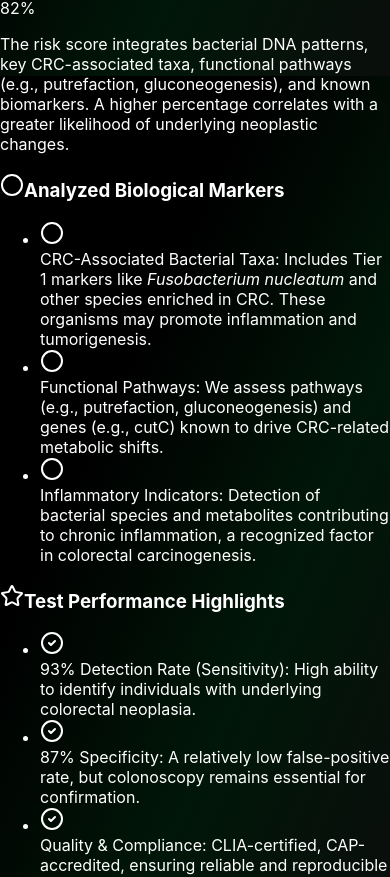
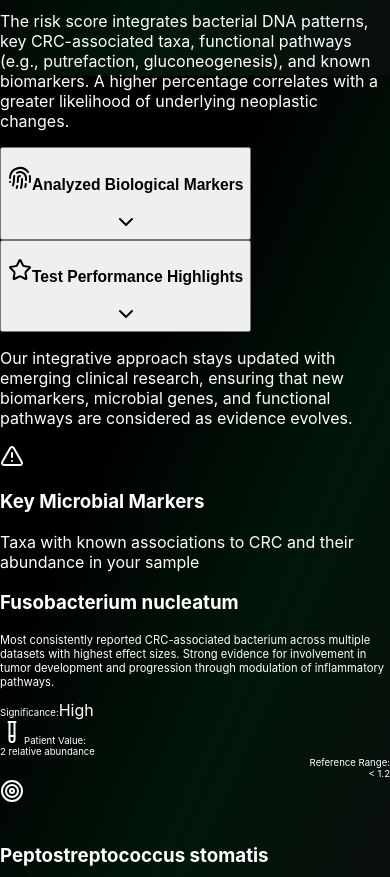
Before and after one commit to kmcclary/guthealthreport, a React (Create React App) app: page /crc-detection in a window 390 px wide. Shown: the part 1612-2489 px from the top of the page. Built offline with nearby package versions, Linux system fonts and the light colour scheme.

Commit message:
improve crc format

```diff
--- a/src/components/ui/MicrobiomeCRCReport.js
+++ b/src/components/ui/MicrobiomeCRCReport.js
@@ -27,6 +27,7 @@ import {
   Binary,
   ArrowUpCircle,
   ArrowDownCircle,
+  Fingerprint,
 } from 'lucide-react';
 
 const PatientInfoDropdown = ({ patientData }) => {
@@ -39,7 +40,7 @@ const PatientInfoDropdown = ({ patientData }) => {
         className="w-full flex items-center justify-between p-3 bg-white rounded-lg shadow-sm hover:bg-gray-50 transition-colors"
       >
         <span className="font-medium">Patient Information</span>
-        <ChevronDown className={`h-5 w-5 transition-transform ${isOpen ? 'transform rotate-180' : ''}`} />
+        <ChevronDown className={`h-5 w-5 flex-shrink-0 transition-transform ${isOpen ? 'transform rotate-180' : ''}`} />
       </button>
       {isOpen && (
         <div className="mt-2 p-4 bg-white rounded-lg shadow-sm space-y-4">
@@ -52,7 +53,7 @@ const PatientInfoDropdown = ({ patientData }) => {
             <p><span className="font-semibold">Report Date:</span> {patientData.reportDate}</p>
           </div>
           <div className="bg-blue-50 p-4 rounded-lg text-sm text-blue-900 flex items-start gap-2">
-            <User className="h-5 w-5 text-blue-500 mt-0.5" />
+            <User className="h-5 w-5 flex-shrink-0 text-blue-500 mt-0.5" />
             <div>
               <p className="font-medium">Patient Notes &amp; History:</p>
               <p className="mt-1">
@@ -60,6 +61,30 @@ const PatientInfoDropdown = ({ patientData }) => {
               </p>
             </div>
           </div>
+        </div>
+      )}
+    </div>
+  );
+};
+
+const AnalysisDropdown = ({ title, icon: Icon, bgColor, textColor, children }) => {
+  const [isOpen, setIsOpen] = useState(false);
+
+  return (
+    <div className={`${bgColor} p-4 rounded-lg`}>
+      <button
+        onClick={() => setIsOpen(!isOpen)}
+        className="w-full flex items-center justify-between"
+      >
+        <h3 className={`font-medium ${textColor} flex items-center gap-2`}>
+          {Icon && <Icon className="h-5 w-5 flex-shrink-0" />}
+          {title}
+        </h3>
+        <ChevronDown className={`h-5 w-5 flex-shrink-0 transition-transform ${isOpen ? 'transform rotate-180' : ''}`} />
+      </button>
+      {isOpen && (
+        <div className="mt-4 space-y-2">
+          {children}
         </div>
       )}
     </div>
@@ -184,7 +209,7 @@ const MicrobiomeCRCReport = () => {
   };
 
   return (
-    <div className="max-w-4xl mx-auto p-6 space-y-10 bg-gray-50 text-gray-900">
+    <div className="max-w-4xl mx-auto p-6 space-y-5 bg-gray-50 text-gray-900">
       {/* Header Section with Branding and Patient Information Dropdown */}
       <div className="space-y-4">
         <div className="flex items-start gap-2">
@@ -228,7 +253,7 @@ const MicrobiomeCRCReport = () => {
         <CardHeader>
           <CardTitle className="flex items-center gap-2">
             <Shield className="h-5 w-5 text-blue-500" />
-            Comprehensive Risk Assessment Details
+            Risk Assessment Details
           </CardTitle>
           <CardDescription className="mt-2">
             Explore the personalized risk score, test performance metrics, and the CRC-associated microbiome signatures.
@@ -257,39 +282,41 @@ const MicrobiomeCRCReport = () => {
             </div>
 
             {/* Analyzed Markers & Test Performance with added icons and color */}
-            <div className="grid grid-cols-1 sm:grid-cols-2 gap-4">
-              <div className="bg-blue-50 p-4 rounded-lg">
-                <h3 className="font-medium mb-2 text-blue-900 flex items-center gap-2">
-                  <Circle className="h-5 w-5 text-blue-500" />
-                  Analyzed Biological Markers
-                </h3>
+            <div className="space-y-4">
+              <AnalysisDropdown
+                title="Analyzed Biological Markers"
+                icon={Fingerprint}
+                bgColor="bg-blue-50"
+                textColor="text-blue-900"
+              >
                 <ul className="space-y-2 text-gray-700 leading-relaxed">
                   <li className="flex items-start gap-2">
-                    <Circle className="h-3 w-3 text-blue-500 flex-shrink-0 mt-1" />
+                    <Fingerprint className="h-3 w-3 text-blue-500 flex-shrink-0 mt-1" />
                     <div>
                       <span className="font-semibold">CRC-Associated Bacterial Taxa:</span> Includes Tier 1 markers like <em>Fusobacterium nucleatum</em> and other species enriched in CRC. These organisms may promote inflammation and tumorigenesis.
                     </div>
                   </li>
                   <li className="flex items-start gap-2">
-                    <Circle className="h-3 w-3 text-blue-500 flex-shrink-0 mt-1" />
+                    <Fingerprint className="h-3 w-3 text-blue-500 flex-shrink-0 mt-1" />
                     <div>
                       <span className="font-semibold">Functional Pathways:</span> We assess pathways (e.g., putrefaction, gluconeogenesis) and genes (e.g., cutC) known to drive CRC-related metabolic shifts.
                     </div>
                   </li>
                   <li className="flex items-start gap-2">
-                    <Circle className="h-3 w-3 text-blue-500 flex-shrink-0 mt-1" />
+                    <Fingerprint className="h-3 w-3 text-blue-500 flex-shrink-0 mt-1" />
                     <div>
                       <span className="font-semibold">Inflammatory Indicators:</span> Detection of bacterial species and metabolites contributing to chronic inflammation, a recognized factor in colorectal carcinogenesis.
                     </div>
                   </li>
                 </ul>
-              </div>
+              </AnalysisDropdown>
 
-              <div className="bg-purple-50 p-4 rounded-lg">
-                <h3 className="font-medium mb-2 text-purple-900 flex items-center gap-2">
-                  <Star className="h-5 w-5 text-purple-500" />
-                  Test Performance Highlights
-                </h3>
+              <AnalysisDropdown
+                title="Test Performance Highlights"
+                icon={Star}
+                bgColor="bg-purple-50"
+                textColor="text-purple-900"
+              >
                 <ul className="space-y-2 text-gray-700 leading-relaxed">
                   <li className="flex items-start gap-2">
                     <CheckCircle2 className="h-3 w-3 text-purple-500 flex-shrink-0 mt-1" />
@@ -310,7 +337,7 @@ const MicrobiomeCRCReport = () => {
                     </div>
                   </li>
                 </ul>
-              </div>
+              </AnalysisDropdown>
             </div>
 
             <p className="text-gray-600 leading-relaxed">
@@ -342,25 +369,33 @@ const MicrobiomeCRCReport = () => {
                     }`}>
                       {marker.name}
                     </h3>
-                    <p className="text-gray-600 text-xs sm:text-sm">{marker.description}</p>
+                    <p className="text-gray-600" style={{ fontSize: '0.7rem' }}>{marker.description}</p>
                   </div>
                   <div className="flex flex-col items-end">
-                  <span className="text-xs xs:text-sm text-gray-500 mt-1">
+                  <span className="text-gray-500 mt-1" style={{ fontSize: '0.6rem' }}>
                     Significance:
                     </span>
                     {renderStatus(marker.status)}
                   </div>
                 </div>
                 <div className="space-y-2">
-                  <div className="flex justify-between text-xs sm:text-sm text-gray-600 mb-1">
+                  <div className="flex justify-between text-gray-600 mb-1" style={{ fontSize: '0.6rem' }}>
                     <div className="flex items-center gap-2">
                       <TestTube className="h-4 w-4 text-blue-500" />
-                      <span>Patient Value: {marker.value} {marker.unit}</span>
+                        <span>
+                          Patient Value:<br />
+                          {marker.value} {marker.unit}
+                        </span>
                     </div>
                     <div className="flex items-center gap-2">
+                      <span style={{ textAlign: 'right', display: 'block', width: '100%' }}>
+                        Reference Range: <br />
+                        {marker.referenceRange}
+                      </span>
                       <Target className="h-4 w-4 text-green-500" />
-                      <span>Reference Range: {marker.referenceRange}</span>
+
                     </div>
+
                   </div>
                   {renderGradientMeter(marker.value, marker.referenceRange, marker.status)}
                 </div>
@@ -383,63 +418,26 @@ const MicrobiomeCRCReport = () => {
         </CardContent>
       </Card>
 
-      {/* Biomarker Tier Overview with added icon */}
-      <Card className="bg-white">
-        <CardHeader>
-          <CardTitle className="flex items-center gap-2">
-            <Sun className="h-5 w-5 text-yellow-500" />
-            Microbiome Biomarker Tiers
-          </CardTitle>
-          <CardDescription className="mt-2">
-            Understanding the priority tiers of CRC-associated biomarkers
-          </CardDescription>
-        </CardHeader>
-        <CardContent className="text-sm text-gray-700 leading-relaxed space-y-4">
-          <p>
-            Biomarkers are grouped based on strength of evidence, reproducibility, and effect size. Tier 1 biomarkers (e.g., <em>Fusobacterium nucleatum</em>) are consistently reported across studies and strongly associated with CRC.
-          </p>
-          <ul className="list-disc list-inside space-y-1">
-            <li>
-              <span className="font-semibold">Tier 1 (High Priority):</span>
-              <em> Fusobacterium nucleatum</em>, <em>Solobacterium moorei</em>, <em>Porphyromonas asaccharolytica</em>, <em>Parvimonas micra</em>, and the <em>cutC</em> gene.
-            </li>
-            <li>
-              <span className="font-semibold">Tier 2 (Moderate Priority):</span>
-              <em> Clostridium symbiosum</em>, gluconeogenesis pathways, and control-associated species like <em>Bifidobacterium catenulatum</em> (depleted in CRC).
-            </li>
-            <li>
-              <span className="font-semibold">Tier 3 (Lower Priority):</span>
-              Additional species (e.g., <em>Fusobacterium mortiferum</em>, <em>Anaerococcus vaginalis</em>) and less consistently enriched biomarkers.
-            </li>
-            <li>
-              <span className="font-semibold">Tier 4 (Adenoma-Focused):</span>
-              Metabolites like secondary bile acids and polyamines that may be relevant for early adenoma detection.
-            </li>
-          </ul>
-          <p>
-            These categorizations guide clinicians and researchers in prioritizing confirmatory tests, tailoring interventions, and informing future research directions.
-          </p>
-        </CardContent>
-      </Card>
+
 
       {/* Detailed Taxa Section */}
       <Card className="bg-white">
         <CardHeader>
           <CardTitle className="flex items-center gap-2">
             <CircuitBoard className="h-5 w-5 text-purple-600" /> {/* Changed from Bacteria */}
-            Bacterial Taxa Associated with CRC &amp; Controls
+            Bacterial Association Tiers
           </CardTitle>
           <CardDescription className="mt-2">
             Detailed information on bacterial taxa enriched in CRC and control samples
           </CardDescription>
         </CardHeader>
         <CardContent className="text-sm text-gray-700 leading-relaxed space-y-6">
-          {/* Tier 1 Biomarkers */}
-          <div className="bg-red-50 p-4 rounded-lg">
-            <h3 className="font-medium text-gray-900 flex items-center gap-2 mb-2">
-              <Crown className="h-5 w-5 text-red-500" />
-              <span>Tier 1: High Priority Biomarkers</span>
-            </h3>
+          <AnalysisDropdown
+            title="Tier 1: High Priority Biomarkers"
+            icon={Crown}
+            bgColor="bg-red-50"
+            textColor="text-red-700"
+          >
             <p className="text-red-700 mb-3">Strong evidence, high effect sizes, and reproducible associations with CRC.</p>
             <ul className="list-none space-y-3">
               {/* Convert list items to custom styled components */}
@@ -480,14 +478,14 @@ const MicrobiomeCRCReport = () => {
                 </div>
               </li>
             </ul>
-          </div>
+          </AnalysisDropdown>
 
-          {/* Tier 2 Biomarkers */}
-          <div className="bg-orange-50 p-4 rounded-lg">
-            <h3 className="font-medium text-gray-900 flex items-center gap-2 mb-2">
-              <Microscope className="h-5 w-5 text-orange-500" />
-              <span>Tier 2: Moderate Priority Biomarkers</span>
-            </h3>
+          <AnalysisDropdown
+            title="Tier 2: Moderate Priority Biomarkers"
+            icon={Microscope}
+            bgColor="bg-orange-50"
+            textColor="text-orange-700"
+          >
             <p className="text-orange-700 mb-3">Good evidence with lower effect sizes and some variability.</p>
             <ul className="list-none space-y-3">
               <li className="flex items-start gap-2">
@@ -521,14 +519,14 @@ const MicrobiomeCRCReport = () => {
                 </div>
               </li>
             </ul>
-          </div>
+          </AnalysisDropdown>
 
-          {/* Tier 3 Biomarkers */}
-          <div className="bg-yellow-50 p-4 rounded-lg">
-            <h3 className="font-medium text-gray-900 flex items-center gap-2 mb-2">
-              <TestTube className="h-5 w-5 text-yellow-600" /> {/* Changed from Flask */}
-              <span>Tier 3: Lower Priority Biomarkers</span>
-            </h3>
+          <AnalysisDropdown
+            title="Tier 3: Lower Priority Biomarkers"
+            icon={TestTube}
+            bgColor="bg-yellow-50"
+            textColor="text-yellow-700"
+          >
             <p className="text-yellow-700 mb-3">Limited evidence with more variable associations.</p>
             <ul className="list-none space-y-3">
               <li className="flex items-start gap-2">
@@ -568,14 +566,14 @@ const MicrobiomeCRCReport = () => {
                 </div>
               </li>
             </ul>
-          </div>
+          </AnalysisDropdown>
 
-          {/* Tier 4 Biomarkers */}
-          <div className="bg-blue-50 p-4 rounded-lg">
-            <h3 className="font-medium text-gray-900 flex items-center gap-2 mb-2">
-              <BadgeAlert className="h-5 w-5 text-blue-500" />
-              <span>Tier 4: Markers for Adenoma Testing</span>
-            </h3>
+          <AnalysisDropdown
+            title="Tier 4: Markers for Adenoma Testing"
+            icon={BadgeAlert}
+            bgColor="bg-blue-50"
+            textColor="text-blue-700"
+          >
             <p className="text-blue-700 mb-3">Potential indicators of early metabolic dysbiosis.</p>
             <ul className="list-none space-y-3">
               <li className="flex items-start gap-2">
@@ -591,34 +589,14 @@ const MicrobiomeCRCReport = () => {
                 </div>
               </li>
             </ul>
-          </div>
-
-          {/* Additional Notes in a different style */}
-          <div className="bg-green-50 p-4 rounded-lg space-y-3">
-            <h3 className="font-medium text-gray-900 flex items-center gap-2">
-              <Info className="h-5 w-5 text-green-600" />
-              <span>Additional Insights</span>
-            </h3>
-            <div className="flex items-start gap-2">
-              <ArrowUpCircle className="h-4 w-4 text-green-600 mt-1" />
-              <p>
-                <span className="font-semibold">Oral Species:</span> Increased oral species richness and abundance are observed in CRC, suggesting possible translocation of oral bacteria to the gut environment.
-              </p>
-            </div>
-            <div className="flex items-start gap-2">
-              <ArrowDownCircle className="h-4 w-4 text-green-600 mt-1" />
-              <p>
-                <span className="font-semibold">Control-Enriched Taxa:</span> Species like <em>Gordonibacter pamelaeae</em> and <em>Bifidobacterium longum</em> are generally beneficial and more abundant in healthy controls.
-              </p>
-            </div>
-          </div>
+          </AnalysisDropdown>
         </CardContent>
       </Card>
 
       {/* Functional Pathways & Genes */}
       <Card className="bg-white">
         <CardHeader>
-          <CardTitle>Functional Pathways &amp; Microbial Genes</CardTitle>
+          <CardTitle>Functional Pathways &amp; Genes</CardTitle>
           <CardDescription className="mt-2">
             Metabolic and genetic signatures shaping CRC-associated microbiomes
           </CardDescription>
@@ -706,7 +684,7 @@ const MicrobiomeCRCReport = () => {
         <CardHeader>
           <CardTitle className="flex items-center gap-2">
             <HelpCircle className="h-5 w-5 text-green-600" />
-            Frequently Asked Questions (FAQ)
+            Frequently Asked Questions
           </CardTitle>
           <CardDescription className="mt-2">
             Clarifications for common patient concerns
@@ -737,7 +715,7 @@ const MicrobiomeCRCReport = () => {
         <CardHeader>
           <CardTitle className="flex items-center gap-2">
             <BookOpen className="h-5 w-5 text-indigo-600" />
-            Additional Resources, Methodology &amp; References
+            Resources &amp; References
           </CardTitle>
           <CardDescription className="mt-2">
             Further reading on the science behind MicrobiomeScreen™
@@ -752,19 +730,19 @@ const MicrobiomeCRCReport = () => {
           </p>
           <p className="font-medium">Peer-Reviewed Literature &amp; Guidelines:</p>
           <ul className="list-disc list-inside mt-1 space-y-1">
-            <li>Chen, W., Liu, F., Ling, Z., Tong, X., & Xiang, C. (2022). “Gut Microbiome Signatures of Colorectal Cancer.” <em>Gastroenterology</em>, 162(4), 1232-1245.</li>
-            <li>Liang, Q., Chiu, J., Chen, Y., Huang, Y., Higashimori, A., Fang, J., Brim, H., Ashktorab, H., Ng, S.C., Ng, S.S.M., Zheng, S., Chan, F.K.L., Sung, J.J.Y., & Yu, J. (2021). “Microbial Markers for Early Detection of Colorectal Neoplasia.” <em>Nature Medicine</em>, 27(10), 1834-1842.</li>
-            <li>Wirbel, J., Pyl, P.T., Kartal, E., Zych, K., Kashani, A., Milanese, A., Fleck, J.S., Voigt, A.Y., Palleja, A., Ponnudurai, R., Sunagawa, S., Coelho, L.P., Schrotz-King, P., Vogtmann, E., Habermann, N., Niméus, E., Thomas, A.M., Manghi, P., Gandini, S., ... Zeller, G. (2019). “Meta-analysis of fecal metagenomes reveals global microbial signatures that are specific for colorectal cancer.” <em>Nature Medicine</em>, 25(4), 679-689.</li>
-            <li>Yachida, S., Mizutani, S., Shiroma, H., Shiba, S., Nakajima, T., Sakamoto, T., Watanabe, H., Masuda, K., Nishimoto, Y., Kubo, M., Hosoda, F., Rokutan, H., Matsumoto, M., Takamaru, H., Yamada, M., Matsuda, T., Iwasaki, M., Yamaji, T., Yachida, T., ... Yamada, T. (2019). “Metagenomic and metabolomic analyses reveal distinct stage-specific phenotypes of the gut microbiota in colorectal cancer.” <em>Nature Medicine</em>, 25(6), 968-976.</li>
-            <li>Feng, Q., Liang, S., Jia, H., Stadlmayr, A., Tang, L., Lan, Z., Zhang, D., Xia, H., Xu, X., Jie, Z., Su, L., Li, X., Li, X., Li, J., Xiao, L., Huber-Schönauer, U., Niederseer, D., Xu, X., Al-Aama, J.Y., ... Wang, J. (2015). “Gut microbiome development along the colorectal adenoma-carcinoma sequence.” <em>Nature Communications</em>, 6, 6528.</li>
-            <li>Zackular, J.P., Rogers, M.A., Ruffin, M.T., & Schloss, P.D. (2014). “The human gut microbiome as a screening tool for colorectal cancer.” <em>Cancer Prevention Research</em>, 7(11), 1112-1121.</li>
-            <li>Thomas, A.M., Manghi, P., Asnicar, F., Pasolli, E., Armanini, F., Zolfo, M., Beghini, F., Manara, S., Karcher, N., Pozzi, C., Gandini, S., Serrano, D., Tarallo, S., Francavilla, A., Gallo, G., Trompetto, M., Ferrero, G., Mizutani, S., Shiroma, H., ... Segata, N. (2019). “Metagenomic analysis of colorectal cancer datasets identifies cross-cohort microbial diagnostic signatures and a link with choline degradation.” <em>Nature Medicine</em>, 25(4), 667-678.</li>
-            <li>Dai, Z., Coker, O.O., Nakatsu, G., Wu, W.K.K., Zhao, L., Chen, Z., Chan, F.K.L., Kristiansen, K., Sung, J.J.Y., Wong, S.H., & Yu, J. (2018). “Multi-cohort analysis of colorectal cancer metagenome identified altered bacteria across populations and universal bacterial markers.” <em>Microbiome</em>, 6(1), 70.</li>
-            <li>Flemer, B., Lynch, D.B., Brown, J.M., Jeffery, I.B., Ryan, F.J., Claesson, M.J., O'Riordain, M., Shanahan, F., & O'Toole, P.W. (2017). “Tumour-associated and non-tumour-associated microbiota in colorectal cancer.” <em>Gut</em>, 66(4), 633-643.</li>
-            <li>Baxter, N.T., Ruffin, M.T., Rogers, M.A., & Schloss, P.D. (2016). “Microbiota-based model improves the sensitivity of fecal immunochemical test for detecting colonic lesions.” <em>Genome Medicine</em>, 8(1), 37.</li>
-            <li>Kostic, A.D., Gevers, D., Pedamallu, C.S., Michaud, M., Duke, F., Earl, A.M., Ojesina, A.I., Jung, J., Bass, A.J., Tabernero, J., Baselga, J., Liu, C., Shivdasani, R.A., Ogino, S., Birren, B.W., Huttenhower, C., Garrett, W.S., & Meyerson, M. (2012). “Genomic analysis identifies association of Fusobacterium with colorectal carcinoma.” <em>Genome Research</em>, 22(2), 292-298.</li>
-            <li>Yu, J., Feng, Q., Wong, S.H., Zhang, D., Liang, Q.Y., Qin, Y., Tang, L., Zhao, H., Stenvang, J., Li, Y., Wang, X., Xu, X., Chen, N., Wu, W.K., Al-Aama, J., Nielsen, H.J., Kiilerich, P., Jensen, B.A., Yau, T.O., ... Wang, J. (2017). “Metagenomic analysis of faecal microbiome as a tool towards targeted non-invasive biomarkers for colorectal cancer.” <em>Gut</em>, 66(1), 70-78.</li>
-            <li>Zeller, G., Tap, J., Voigt, A.Y., Sunagawa, S., Kultima, J.R., Costea, P.I., Amiot, A., Böhm, J., Brunetti, F., Habermann, N., Hercog, R., Koch, M., Luciani, A., Mende, D.R., Schneider, M.A., Schrotz-King, P., Tournigand, C., Tran Van Nhieu, J., Yamada, T., ... Bork, P. (2014). “Potential of fecal microbiota for early-stage detection of colorectal cancer.” <em>Molecular Systems Biology</em>, 10(11), 766.</li>
+            <li>Chen, W., et al. (2022). “Gut Microbiome Signatures of Colorectal Cancer.” <em>Gastroenterology</em>, 162(4), 1232-1245.</li>
+            <li>Liang, Q., et al. (2021). “Microbial Markers for Early Detection of Colorectal Neoplasia.” <em>Nature Medicine</em>, 27(10), 1834-1842.</li>
+            <li>Wirbel, J., et al. (2019). “Meta-analysis of fecal metagenomes reveals global microbial signatures that are specific for colorectal cancer.” <em>Nature Medicine</em>, 25(4), 679-689.</li>
+            <li>Yachida, S., et al. (2019). “Metagenomic and metabolomic analyses reveal distinct stage-specific phenotypes of the gut microbiota in colorectal cancer.” <em>Nature Medicine</em>, 25(6), 968-976.</li>
+            <li>Feng, Q., et al. (2015). “Gut microbiome development along the colorectal adenoma-carcinoma sequence.” <em>Nature Communications</em>, 6, 6528.</li>
+            <li>Zackular, J.P., et al. (2014). “The human gut microbiome as a screening tool for colorectal cancer.” <em>Cancer Prevention Research</em>, 7(11), 1112-1121.</li>
+            <li>Thomas, A.M., et al. (2019). “Metagenomic analysis of colorectal cancer datasets identifies cross-cohort microbial diagnostic signatures and a link with choline degradation.” <em>Nature Medicine</em>, 25(4), 667-678.</li>
+            <li>Dai, Z., et al. (2018). “Multi-cohort analysis of colorectal cancer metagenome identified altered bacteria across populations and universal bacterial markers.” <em>Microbiome</em>, 6(1), 70.</li>
+            <li>Flemer, B., et al. (2017). “Tumour-associated and non-tumour-associated microbiota in colorectal cancer.” <em>Gut</em>, 66(4), 633-643.</li>
+            <li>Baxter, N.T., et al. (2016). “Microbiota-based model improves the sensitivity of fecal immunochemical test for detecting colonic lesions.” <em>Genome Medicine</em>, 8(1), 37.</li>
+            <li>Kostic, A.D., et al. (2012). “Genomic analysis identifies association of Fusobacterium with colorectal carcinoma.” <em>Genome Research</em>, 22(2), 292-298.</li>
+            <li>Yu, J., et al. (2017). “Metagenomic analysis of faecal microbiome as a tool towards targeted non-invasive biomarkers for colorectal cancer.” <em>Gut</em>, 66(1), 70-78.</li>
+            <li>Zeller, G., et al. (2014). “Potential of fecal microbiota for early-stage detection of colorectal cancer.” <em>Molecular Systems Biology</em>, 10(11), 766.</li>
           </ul>
           <p>
             Additional materials, including patient support and educational resources, can be found at the
@@ -797,7 +775,7 @@ const MicrobiomeCRCReport = () => {
       </Card>
 
       {/* Footer */}
-      <div className="text-center text-gray-500 pt-8 space-y-1" style={{ fontSize: '0.5rem' }}>
+      <div className="text-center text-gray-500 pt-1 space-y-1" style={{ fontSize: '0.5rem' }}>
         <p>MicrobiomeScreen™ is a registered trademark of BioTech Diagnostics, Inc.</p>
         <p>For questions, contact your healthcare provider or call (800) 555-1234 (Mon-Fri, 9am-5pm EST).</p>
         <p className="mt-3">Laboratory Director: Jane Smith, MD, PhD • CLIA #: 99D9999999</p>
```
